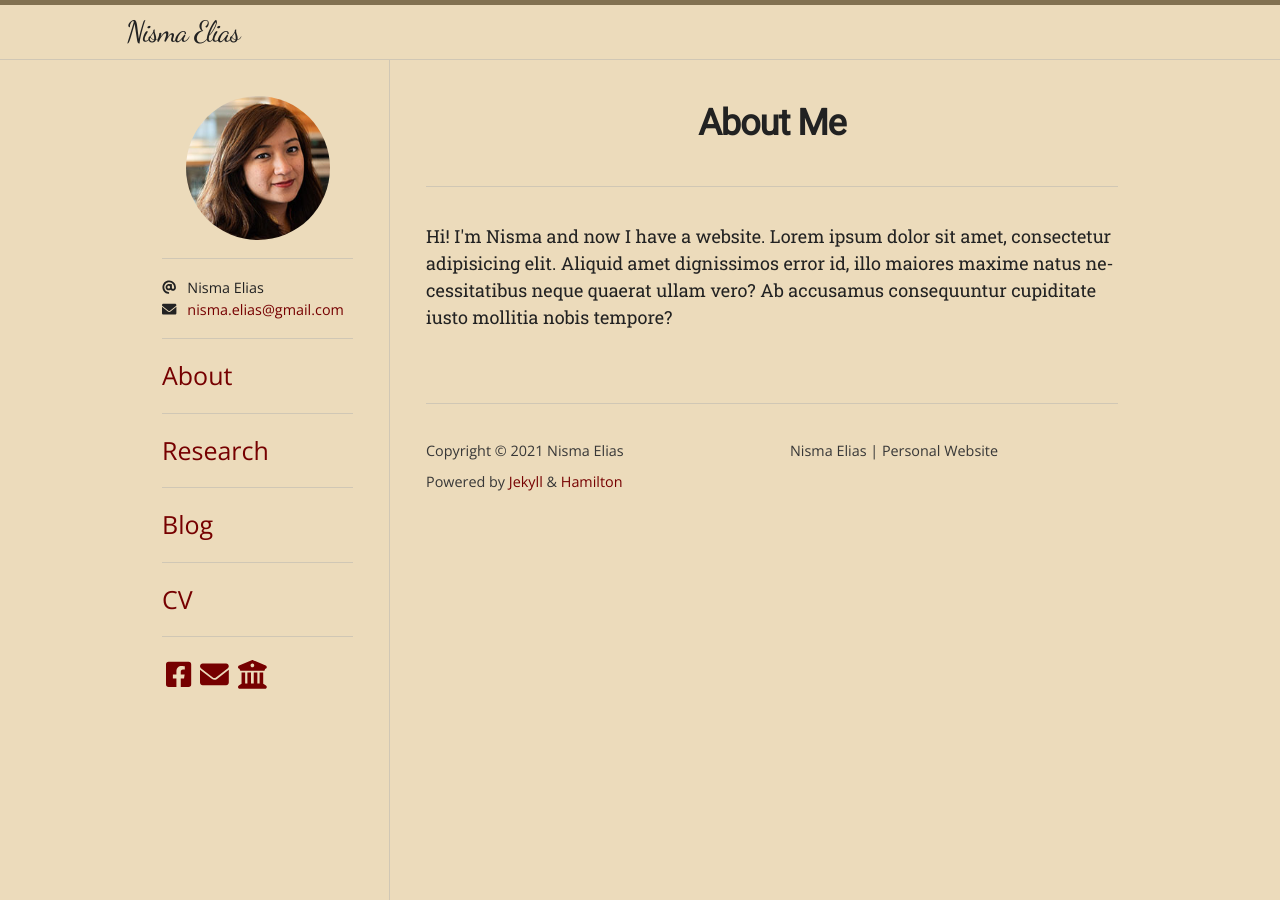
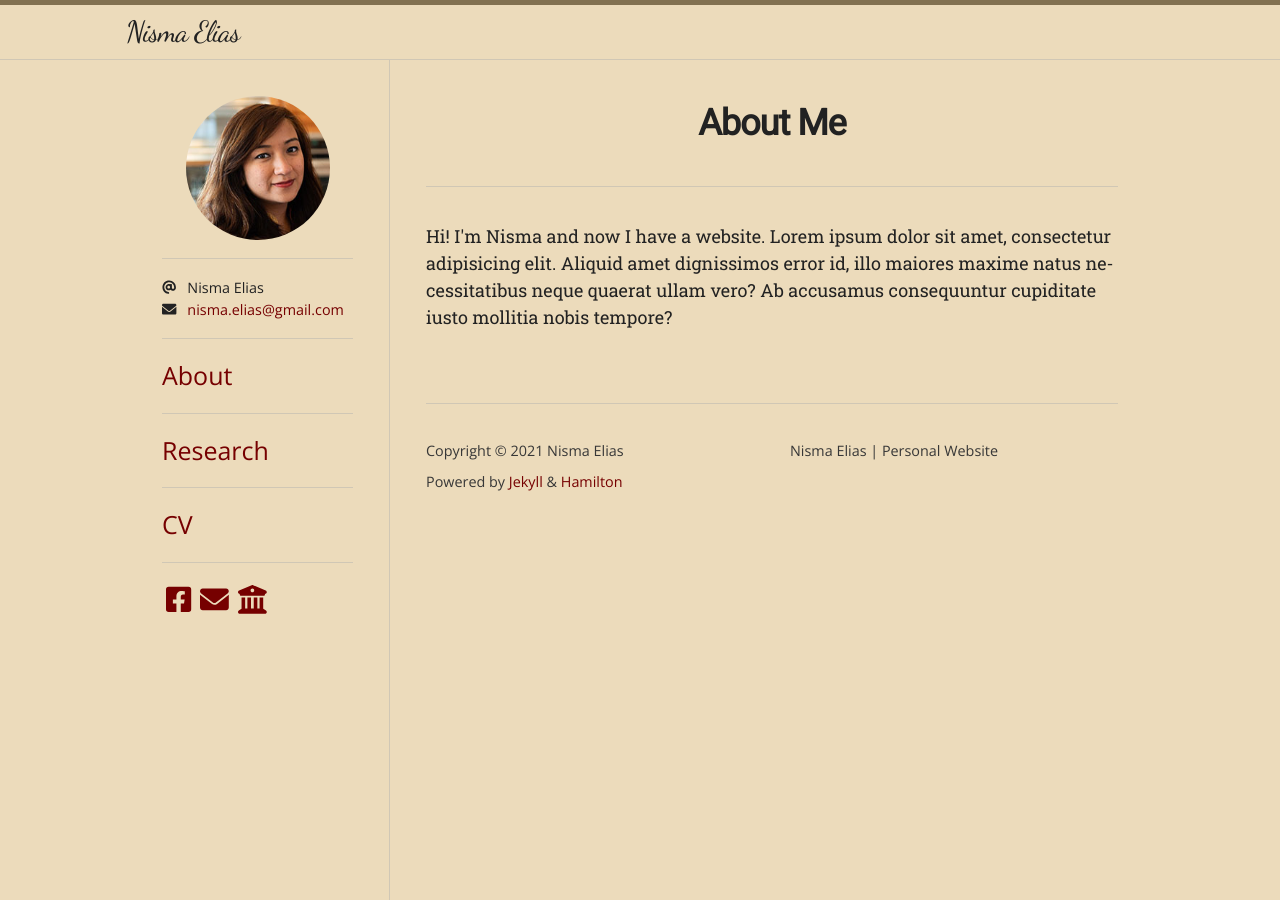
Before and after one commit to nismaelias/nismaelias.github.io, a Jekyll site: the page built from index.html, in a window 1280 px wide. Built offline with Jekyll 4.4.1, drawn with Linux system fonts in a browser that asks for light colours; some web fonts are replaced; the list of posts is cut into pages by our own code.

Commit message:
removed blog

```diff
--- a/_data/navigation.yml
+++ b/_data/navigation.yml
@@ -1,7 +1,5 @@
 - title: Research
   url: /research/
-- title: Blog
-  url: /blog/
 - title: CV
   url: /cv/
 #- title: Categories
```
